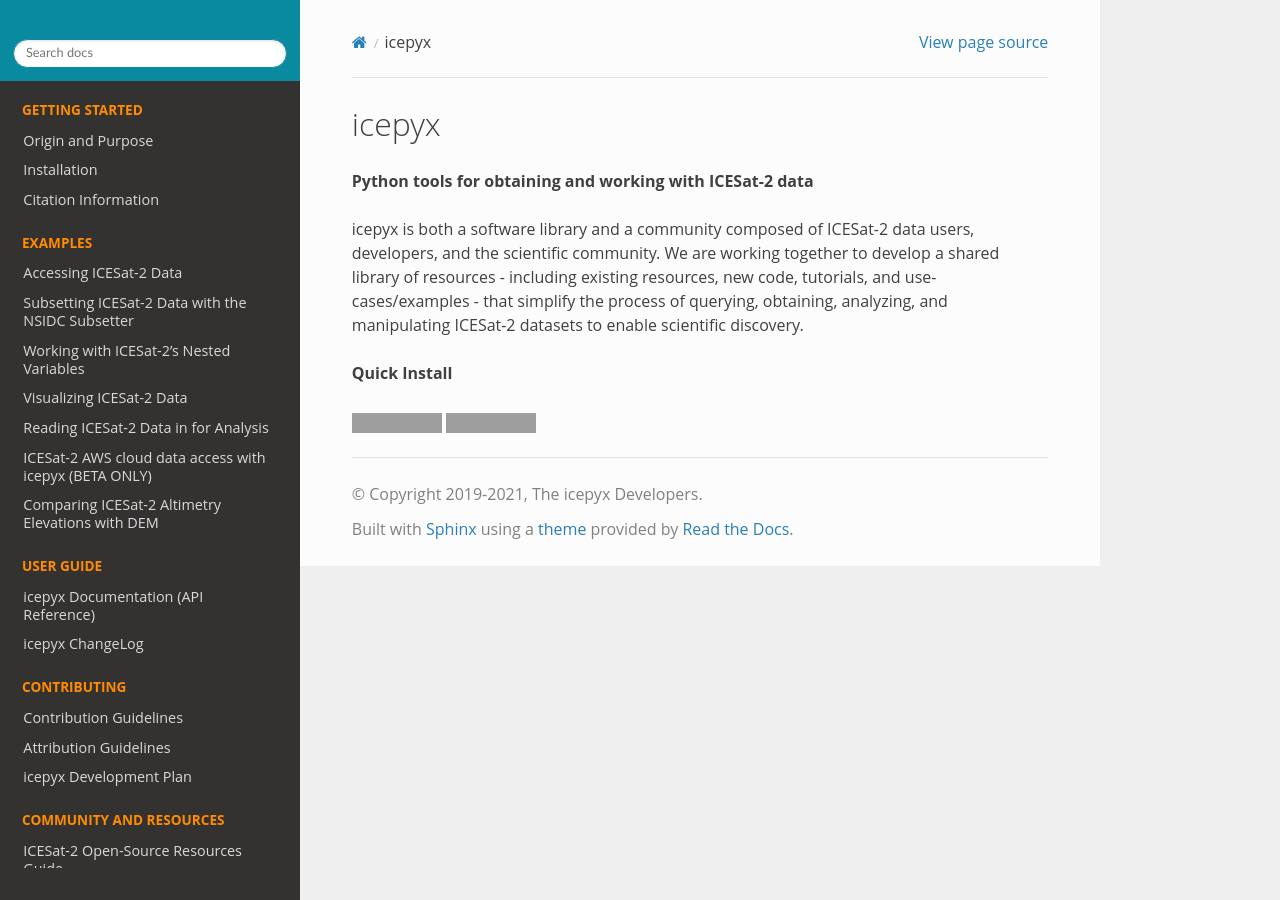
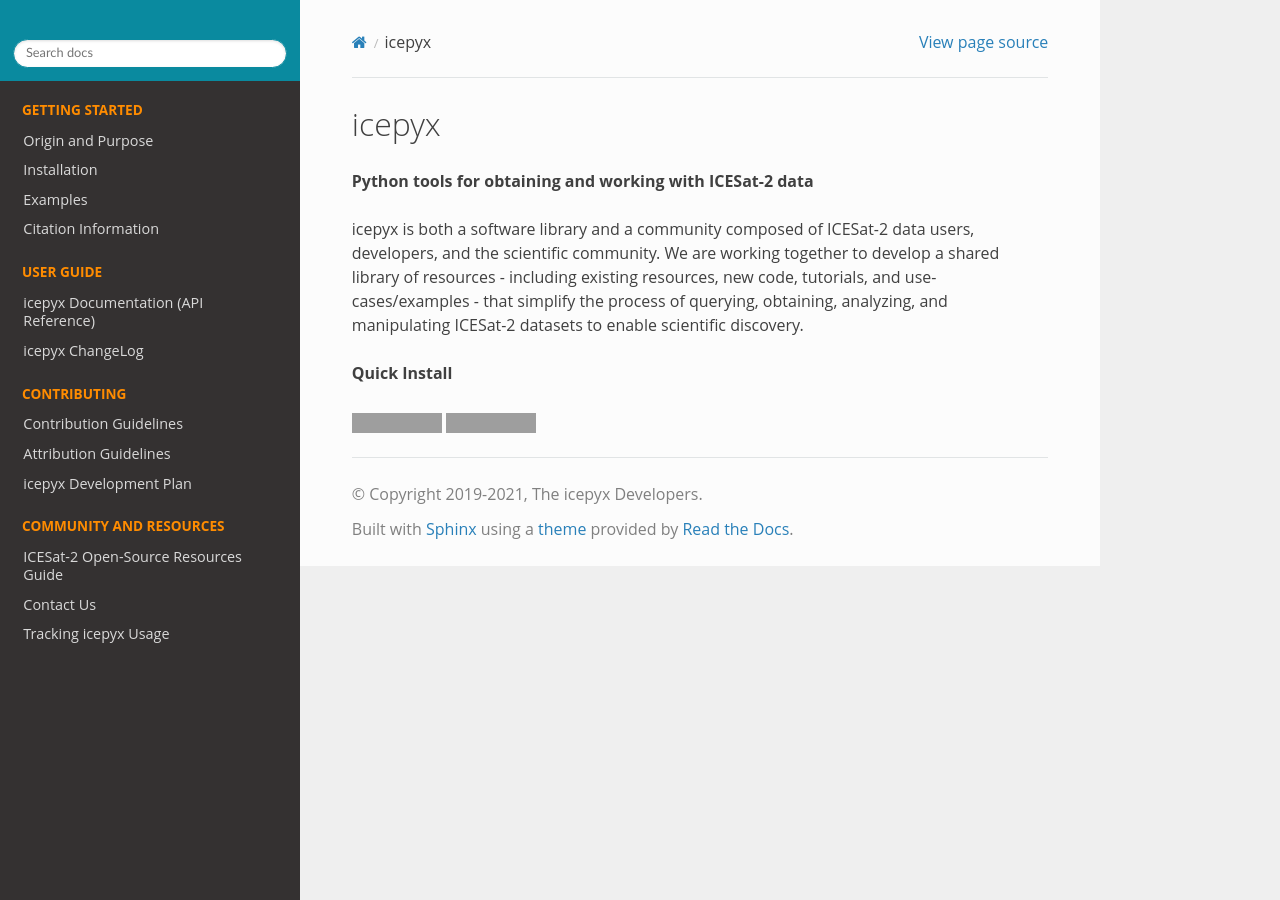
Before and after one commit to icesat2py/icepyx, a Sphinx documentation site: the page built from doc/source/index.rst, in a window 1280 px wide. Built offline with Sphinx 7.4.7 and the Read the Docs theme 2.0.0, drawn with Linux system fonts in a browser that asks for light colours; the version number could not be read and is left out; grey boxes are pictures that could not be loaded.

Commit message:
Revert "Turn examples into a dedicated section"
This reverts commit a161b428ea2c1ccabc848ad16d3f7cd743771b44.

```diff
--- a/doc/source/index.rst
+++ b/doc/source/index.rst
@@ -15,20 +15,8 @@
 
    getting_started/origin_purpose
    getting_started/install
+   getting_started/examples
    getting_started/citation_link
-
-.. toctree::
-   :maxdepth: 2
-   :hidden:
-   :caption: Examples
-
-   getting_started/example_notebooks/ICESat-2_DAAC_DataAccess_Example
-   getting_started/example_notebooks/ICESat-2_DAAC_DataAccess2_Subsetting
-   getting_started/example_notebooks/Working_with_ICESat-2_Data_Variables
-   getting_started/example_notebooks/ICESat-2_Data_Visualization_Example
-   getting_started/example_notebooks/ICESat-2_Data_Read-in_Example
-   getting_started/example_notebooks/ICESat-2_cloud_data_access_example
-   getting_started/example_notebooks/ICESat-2_DEM_comparison_Colombia_working
 
 .. toctree::
    :maxdepth: 2
```
Also changed, not shown: doc/source/getting_started/examples.rst (added, +19 -0 lines), examples/README.md.
